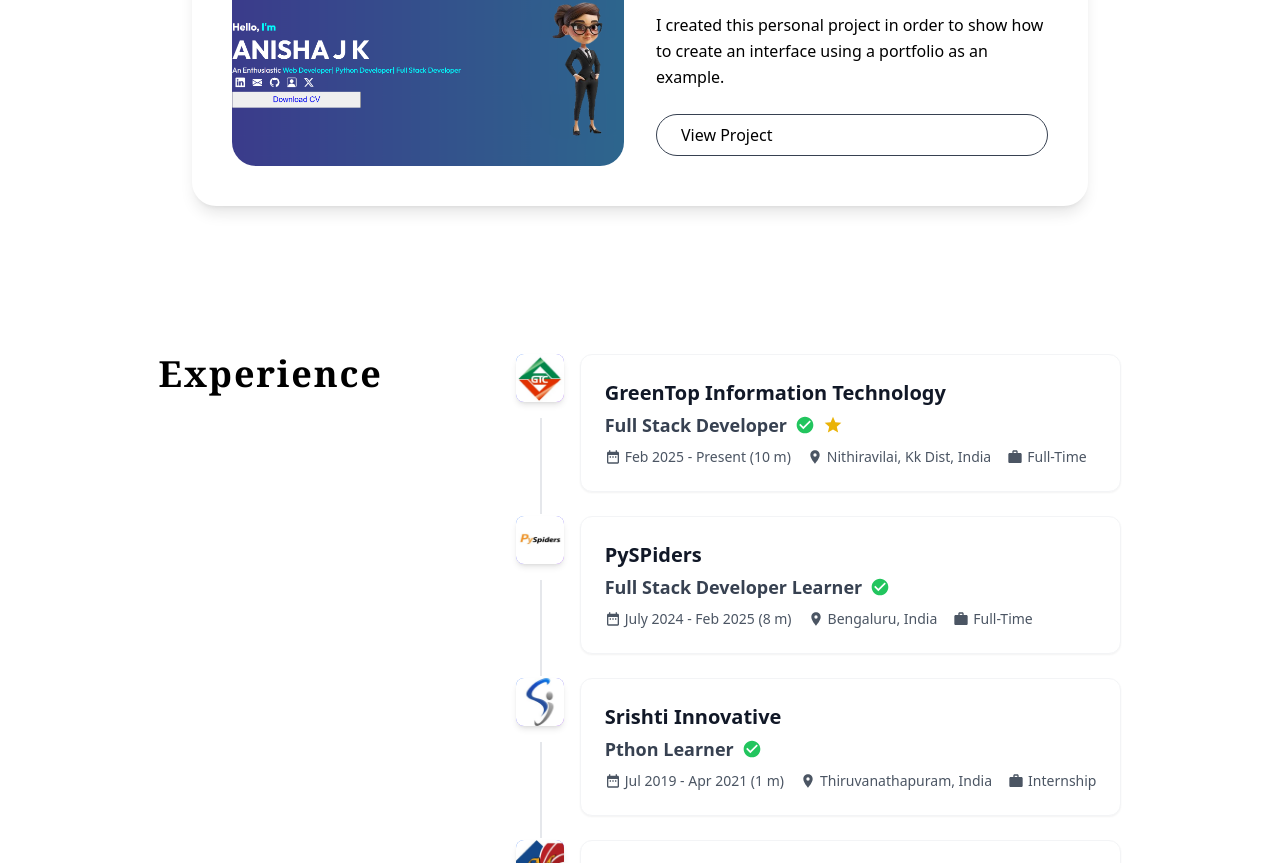
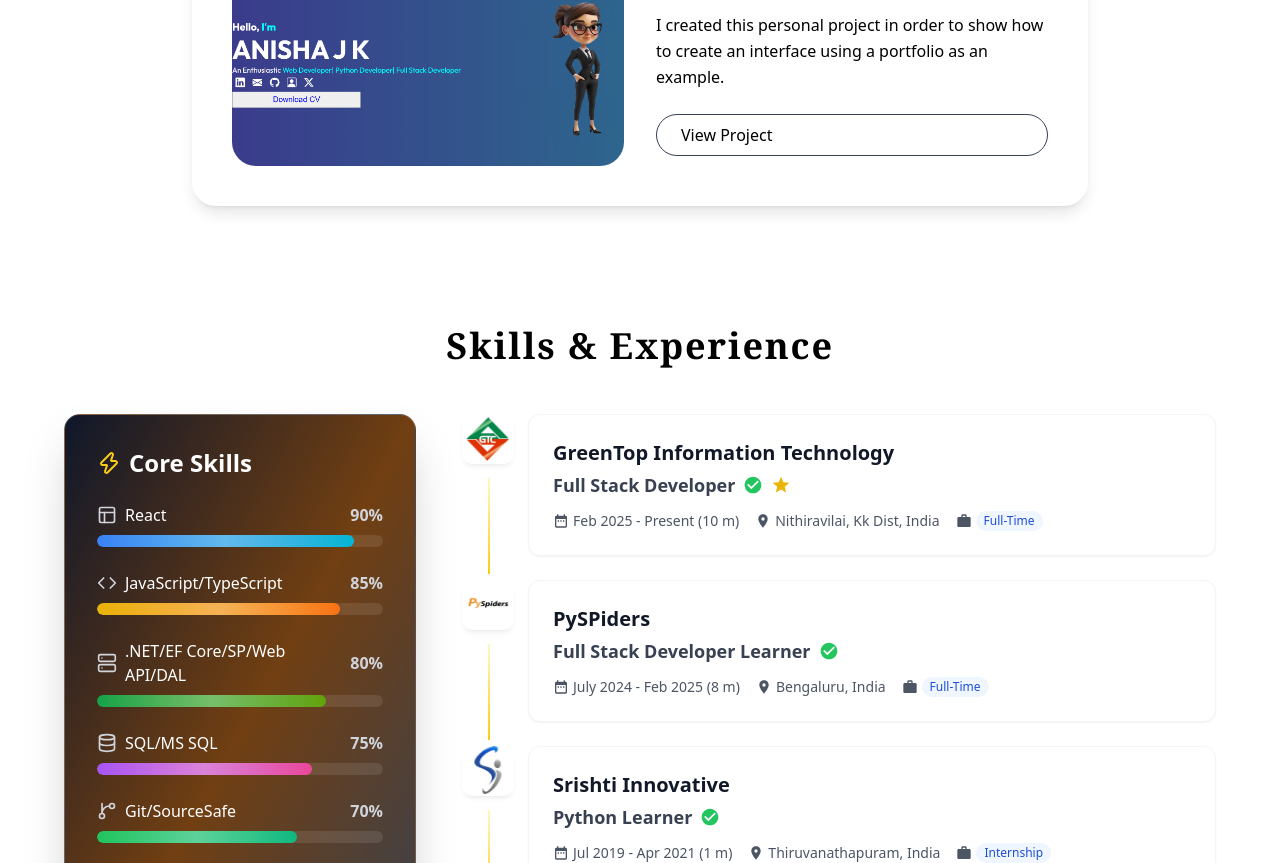
Before and after one commit to Anisha0023/PortfolioV2_react-tailwind, a React (Create React App) app: page / in a window 1280 px wide. Shown: the part 1937-2800 px from the top of the page. Built offline with nearby package versions, Linux system fonts and the light colour scheme.

Commit message:
Skill section added

```diff
--- a/src/Component/Experience.js
+++ b/src/Component/Experience.js
@@ -1,3 +1,139 @@
+// import React, { useState } from 'react';
+// import {
+// 	MdWork,
+// 	MdLocationOn,
+// 	MdDateRange,
+// 	MdCheckCircle,
+// 	MdStar,
+// } from 'react-icons/md';
+// import matt from '../assets/images/Matt.png'
+// import srishti from '../assets/images/srishti.png';
+// import py from '../assets/images/py.png';
+// import gtc from '../assets/images/gtc.png';
+// import Skill from './Skill';
+
+// const Experience = () => {
+// 	const [experiences, setExperiences] = useState([
+// 		{
+// 			id: 1,
+// 			company: 'GreenTop Information Technology',
+// 			logo: gtc,
+// 			position: 'Full Stack Developer',
+// 			duration: 'Feb 2025 - Present (10 m)',
+// 			location: 'Nithiravilai, Kk Dist, India',
+// 			type: 'Full-Time',
+// 			verified: true,
+// 			featured: true,
+// 		},
+// 		{
+// 			id: 2,
+// 			company: 'PySPiders',
+// 			logo: py,
+// 			position: 'Full Stack Developer Learner',
+// 			duration: 'July 2024 - Feb 2025 (8 m)',
+// 			location: 'Bengaluru, India',
+// 			type: 'Full-Time',
+// 			verified: true,
+// 			featured: false,
+// 		},
+// 		{
+// 			id: 3,
+// 			company: 'Srishti Innovative',
+// 			logo: srishti,
+// 			position: 'Pthon Learner',
+// 			duration: 'Jul 2019 - Apr 2021 (1 m)',
+// 			location: 'Thiruvanathapuram, India',
+// 			type: 'Internship',
+// 			verified: true,
+// 			featured: false,
+// 		},
+// 		{
+// 			id: 4,
+// 			company: 'MATT Engineering Solutions',
+// 			logo: matt,
+// 			position: 'Learner',
+// 			duration: 'Dec 2018 - Jun 2019 (1 m)',
+// 			location: 'Nagercoil, India',
+// 			type: 'Internship',
+// 			verified: true,
+// 			featured: false,
+// 		},
+// 	]);
+
+// 	return (
+// 		<div className="w-full flex flex-col lg:flex-row items-start justify-between px-8 mt-20 gap-10">
+
+// 			<div className="w-full lg:w-1/3 flex justify-center lg:justify-end">
+// 					<Skill/>
+// 				</div>
+// 			{/* Experience Content */}
+// 			<div className="max-w-xl flex flex-col gap-5">
+// 				<h1 className="font-bold text-4xl font-serif tracking-wider">
+// 					Skills & Expertise
+// 				</h1>
+// 				<div className="space-y-6">
+// 					{experiences.map((exp, index) => (
+// 						<div
+// 							key={exp.id}
+// 							className="relative">
+// 							{index < experiences.length - 1 && (
+// 								<div className="absolute left-6 top-16 w-0.5 h-24 bg-gray-200"></div>
+// 							)}
+
+// 							<div className="flex gap-4 group">
+// 								<div className="flex-shrink-0">
+// 									<img
+// 										className="w-12 h-12 rounded-lg bg-gradient-to-br from-blue-500 to-purple-600 flex items-center justify-center text-2xl shadow-md"
+// 										src={exp.logo}
+// 									/>
+// 								</div>
+
+// 								<div className="flex-1 bg-white rounded-xl p-6 shadow-sm hover:shadow-md transition-shadow duration-200 border border-gray-100">
+// 									<div className="flex  items-start justify-between">
+// 										<div className="flex-1 bg-white">
+// 											<h3 className="text-xl bg-white font-bold text-gray-900 mb-1">
+// 												{exp.company}
+// 											</h3>
+// 											<div className="flex items-center gap-2 mb-2 bg-white">
+// 												<h4 className="text-lg bg-white font-semibold text-gray-700">
+// 													{exp.position}
+// 												</h4>
+// 												{exp.verified && (
+// 													<MdCheckCircle className="w-5 h-5 text-green-500 bg-white" />
+// 												)}
+// 												{exp.featured && (
+// 													<MdStar className="w-5 h-5 text-yellow-500 bg-white" />
+// 												)}
+// 											</div>
+// 											<div className="flex flex-wrap gap-4 text-sm text-gray-600 bg-white">
+// 												<div className="flex items-center gap-1">
+// 													<MdDateRange className="w-4 h-4 bg-white" />
+// 													<span className="bg-white">{exp.duration}</span>
+// 												</div>
+// 												<div className="flex items-center gap-1">
+// 													<MdLocationOn className="w-4 h-4 bg-white" />
+// 													<span className="bg-white">{exp.location}</span>
+// 												</div>
+// 												<div className="flex items-center gap-1">
+// 													<MdWork className="w-4 h-4 bg-white" />
+// 													<span className="bg-white">{exp.type}</span>
+// 												</div>
+// 											</div>
+// 										</div>
+// 									</div>
+// 								</div>
+// 							</div>
+// 						</div>
+// 					))}
+// 				</div>
+// 			</div>
+
+// 		</div>
+// 	);
+// };
+
+// export default Experience;
+
 import React, { useState } from 'react';
 import {
 	MdWork,
@@ -6,10 +142,11 @@ import {
 	MdCheckCircle,
 	MdStar,
 } from 'react-icons/md';
-import matt from '../assets/images/Matt.png'
+import matt from '../assets/images/Matt.png';
 import srishti from '../assets/images/srishti.png';
 import py from '../assets/images/py.png';
 import gtc from '../assets/images/gtc.png';
+import Skill from './Skill';
 
 const Experience = () => {
 	const [experiences, setExperiences] = useState([
@@ -39,7 +176,7 @@ const Experience = () => {
 			id: 3,
 			company: 'Srishti Innovative',
 			logo: srishti,
-			position: 'Pthon Learner',
+			position: 'Python Learner',
 			duration: 'Jul 2019 - Apr 2021 (1 m)',
 			location: 'Thiruvanathapuram, India',
 			type: 'Internship',
@@ -60,59 +197,80 @@ const Experience = () => {
 	]);
 
 	return (
-		<div className="min-h-screen p-8 flex items-center">
-			{/* Experience Content */}
-			<div className="w-full flex flex-col lg:flex-row items-center lg:items-start mt-10 relative justify-around px-4 lg:px-20 gap-10">
-				<h1 className="font-bold text-4xl font-serif tracking-wider">
-					Experience
+		<div className="w-full min-h-screen px-4 sm:px-8 lg:px-16 py-20">
+			<div className="max-w-7xl mx-auto">
+				{/* Section Title */}
+				<h1 className="font-bold text-4xl font-serif tracking-wider mb-12 text-center">
+					Skills & Experience
 				</h1>
 
+				{/* Main Content Grid */}
+				<div className="grid lg:grid-cols-3 gap-8 lg:gap-12">
+					{/* Left Side - Skills Panel */}
+					<div className="lg:col-span-1 order-2 lg:order-1">
+						<div className="sticky top-20">
+							<Skill />
+						</div>
+					</div>
+
+					{/* Right Side - Experience Timeline */}
+					<div className="lg:col-span-2 order-1 lg:order-2">
 						<div className="space-y-6">
 							{experiences.map((exp, index) => (
 								<div
 									key={exp.id}
 									className="relative">
+									{/* Timeline connector line */}
 									{index < experiences.length - 1 && (
-								<div className="absolute left-6 top-16 w-0.5 h-24 bg-gray-200"></div>
+										<div className="absolute left-6 top-16 w-0.5 h-24 bg-gradient-to-b from-yellow-100 to-yellow-400"></div>
 									)}
 
 									<div className="flex gap-4 group">
+										{/* Company Logo */}
 										<div className="flex-shrink-0">
+											<div className="w-12 h-12 rounded-lg overflow-hidden shadow-md ring-2 ring-white">
 												<img
-											className="w-12 h-12 rounded-lg bg-gradient-to-br from-blue-500 to-purple-600 flex items-center justify-center text-2xl shadow-md"
+													className="w-full h-full object-cover"
 													src={exp.logo}
+													alt={exp.company}
 												/>
 											</div>
+										</div>
 
-								<div className="flex-1 bg-white rounded-xl p-6 shadow-sm hover:shadow-md transition-shadow duration-200 border border-gray-100">
-									<div className="flex  items-start justify-between">
-										<div className="flex-1 bg-white">
-											<h3 className="text-xl bg-white font-bold text-gray-900 mb-1">
+										{/* Experience Card */}
+										<div className="flex-1 bg-white rounded-xl p-6 shadow-sm hover:shadow-lg transition-all duration-300 border border-gray-100 group-hover:border-yellow-100">
+											<div className="flex items-start justify-between">
+												<div className="flex-1">
+													<h3 className="text-xl font-bold text-gray-900 mb-1">
 														{exp.company}
 													</h3>
-											<div className="flex items-center gap-2 mb-2 bg-white">
-												<h4 className="text-lg bg-white font-semibold text-gray-700">
+
+													<div className="flex items-center gap-2 mb-3 flex-wrap">
+														<h4 className="text-lg font-semibold text-gray-700">
 															{exp.position}
 														</h4>
 														{exp.verified && (
-													<MdCheckCircle className="w-5 h-5 text-green-500 bg-white" />
+															<MdCheckCircle className="w-5 h-5 text-green-500 flex-shrink-0" />
 														)}
 														{exp.featured && (
-													<MdStar className="w-5 h-5 text-yellow-500 bg-white" />
+															<MdStar className="w-5 h-5 text-yellow-500 flex-shrink-0" />
 														)}
 													</div>
-											<div className="flex flex-wrap gap-4 text-sm text-gray-600 bg-white">
+
+													<div className="flex flex-col sm:flex-row sm:flex-wrap gap-3 sm:gap-4 text-sm text-gray-600">
 														<div className="flex items-center gap-1">
-													<MdDateRange className="w-4 h-4 bg-white" />
-													<span className="bg-white">{exp.duration}</span>
+															<MdDateRange className="w-4 h-4 flex-shrink-0" />
+															<span>{exp.duration}</span>
 														</div>
 														<div className="flex items-center gap-1">
-													<MdLocationOn className="w-4 h-4 bg-white" />
-													<span className="bg-white">{exp.location}</span>
+															<MdLocationOn className="w-4 h-4 flex-shrink-0" />
+															<span>{exp.location}</span>
 														</div>
 														<div className="flex items-center gap-1">
-													<MdWork className="w-4 h-4 bg-white" />
-													<span className="bg-white">{exp.type}</span>
+															<MdWork className="w-4 h-4 flex-shrink-0" />
+															<span className="px-2 py-0.5 bg-blue-50 text-blue-700 rounded-full text-xs font-medium">
+																{exp.type}
+															</span>
 														</div>
 													</div>
 												</div>
@@ -124,6 +282,8 @@ const Experience = () => {
 						</div>
 					</div>
 				</div>
+			</div>
+		</div>
 	);
 };
 
--- a/src/Component/Sidebar.js
+++ b/src/Component/Sidebar.js
@@ -7,7 +7,7 @@ function Sidebar() {
 	const menuItems = [
 		{ name: 'About', link: '#about' },
 		{ name: 'Projects', link: '#project' },
-		{ name: 'Experience', link: '#experience' },
+		{ name: 'Skills & Experience', link: '#experience' },
 		{ name: 'Contact', link: '#contact' },
 	];
 
--- /dev/null
+++ b/src/Component/Skill.js
@@ -0,0 +1,125 @@
+import React, { useState, useEffect } from 'react';
+import { Code, Database, Layout, Server, Zap, GitBranch } from 'lucide-react';
+
+const Skill = () => {
+	const [animated, setAnimated] = useState(false);
+
+	const skills = [
+		{
+			name: 'React',
+			level: 90,
+			icon: Layout,
+			color: 'from-blue-500 to-cyan-500',
+		},
+		{
+			name: 'JavaScript/TypeScript',
+			level: 85,
+			icon: Code,
+			color: 'from-yellow-500 to-orange-500',
+		},
+		{
+			name: '.NET/EF Core/SP/Web API/DAL',
+			level: 80,
+			icon: Server,
+			color: 'from-green-600 to-lime-600',
+		},
+
+		{
+			name: 'SQL/MS SQL',
+			level: 75,
+			icon: Database,
+			color: 'from-purple-500 to-pink-500',
+		},
+
+		{
+			name: 'Git/SourceSafe',
+			level: 70,
+			icon: GitBranch,
+			color: 'from-green-500 to-emerald-500',
+		},
+		{
+			name: 'Python/Django',
+			level: 60,
+			icon: Zap,
+			color: 'from-orange-500 to-red-500',
+		},
+	];
+
+	useEffect(() => {
+		const timer = setTimeout(() => setAnimated(true), 100);
+		return () => clearTimeout(timer);
+	}, []);
+
+	return (
+			<div className="max-w-6xl w-full">
+				<div className="grid md:grid-cols-1 gap-8">
+					{/* Left Side - Skill Progress Panel */}
+					<div className="bg-white/10 backdrop-blur-lg bg-gradient-to-br from-slate-900 via-yellow-900 to-slate-700 rounded-2xl p-8 border border-white/20 shadow-2xl">
+						<h2 className="text-2xl font-bold text-white mb-6 flex items-center gap-2">
+							<Zap className="text-yellow-400" />
+							Core Skills
+						</h2>
+
+						<div className="space-y-6">
+							{skills.map((skill, idx) => {
+								const Icon = skill.icon;
+								return (
+									<div
+										key={idx}
+										className="group">
+										<div className="flex items-center justify-between mb-2">
+											<div className="flex items-center gap-2">
+												<Icon className="w-5 h-5 text-gray-300 group-hover:text-white transition-colors" />
+												<span className="text-white font-medium">
+													{skill.name}
+												</span>
+											</div>
+											<span className="text-gray-300 font-semibold">
+												{skill.level}%
+											</span>
+										</div>
+
+										{/* Progress Bar Background */}
+										<div className="h-3 bg-white/10 rounded-full overflow-hidden backdrop-blur-sm">
+											{/* Progress Bar Fill */}
+											<div
+												className={`h-full bg-gradient-to-r ${skill.color} rounded-full transition-all duration-1000 ease-out relative`}
+												style={{
+													width: animated ? `${skill.level}%` : '0%',
+													transitionDelay: `${idx * 100}ms`,
+												}}>
+												{/* Shine effect */}
+												<div className="absolute inset-0 bg-gradient-to-r from-transparent via-white/30 to-transparent animate-pulse"></div>
+											</div>
+										</div>
+									</div>
+								);
+							})}
+						</div>
+
+						{/* Summary Stats */}
+						<div className="mt-8 pt-6 border-t border-white/20">
+							<div className="grid grid-cols-3 gap-4 text-center">
+								<div>
+									<div className="text-3xl font-bold text-white">
+										{skills.length}+
+									</div>
+									<div className="text-xs text-gray-300">Technologies</div>
+								</div>
+								<div>
+									<div className="text-3xl font-bold text-white">1+</div>
+									<div className="text-xs text-gray-300">Years Exp</div>
+								</div>
+								<div>
+									<div className="text-3xl font-bold text-white">5+</div>
+									<div className="text-xs text-gray-300">Projects</div>
+								</div>
+							</div>
+						</div>
+					</div>
+				</div>
+			</div>
+	);
+};
+
+export default Skill;
```
Lines whose indentation alone changed are shown as unchanged.
